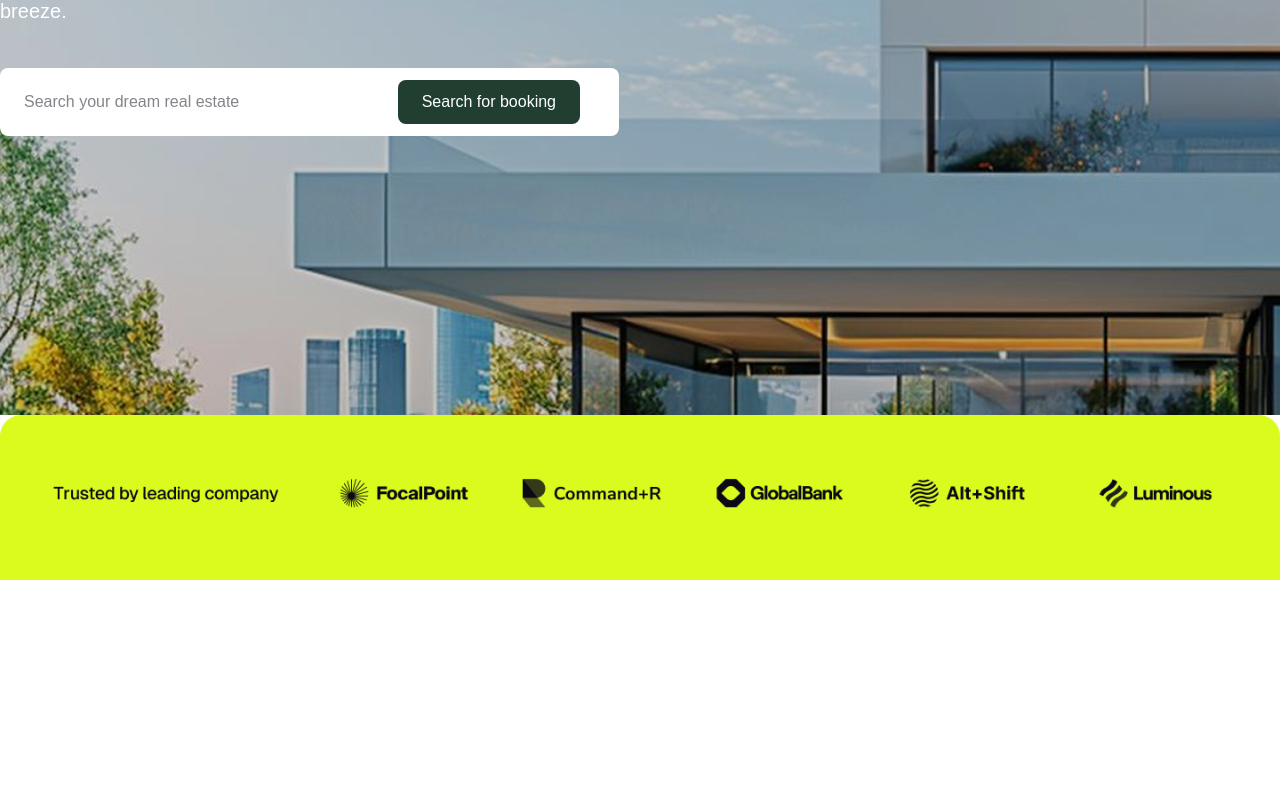
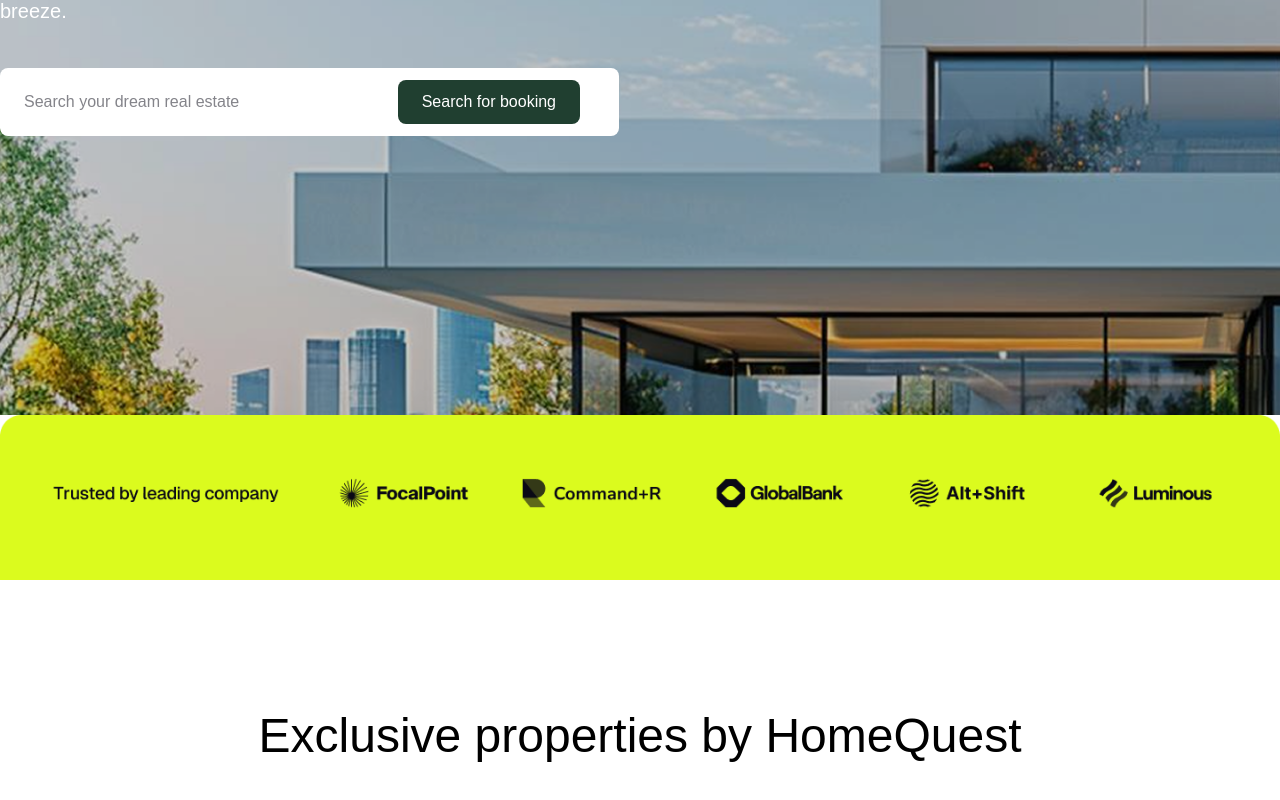
Before and after one commit to sejansorker/Softvence_task, a React (Vite) app: page / in a window 1280 px wide. Shown: the part 497-1297 px from the top of the page. Before the commit the page ends 1077 px from the top, so only its background shows below. Built offline with nearby package versions, Linux system fonts and the light colour scheme.

Commit message:
cart title

```diff
--- a/src/App.jsx
+++ b/src/App.jsx
@@ -1,4 +1,5 @@
 import Banner from "./components/Banner"
+import Cart from "./components/Cart"
 import Navbar from "./components/Navbar"
 import Sponser from "./components/Sponser"
 
@@ -11,6 +12,7 @@ function App() {
       <Navbar/>
       <Banner/>
       <Sponser/>
+      <Cart/>
     </>
   )
 }
--- /dev/null
+++ b/src/components/Cart.jsx
@@ -0,0 +1,16 @@
+import React from 'react'
+import Container from './Container'
+
+const Cart = () => {
+  return (
+    <div className='pt-30'>
+        <Container>
+            <div className="">
+                <h2 className='pb-16 text-[48px] text-black font-main font-medium text-center'>Exclusive properties by HomeQuest</h2>
+            </div>
+        </Container>
+    </div>
+  )
+}
+
+export default Cart
```
